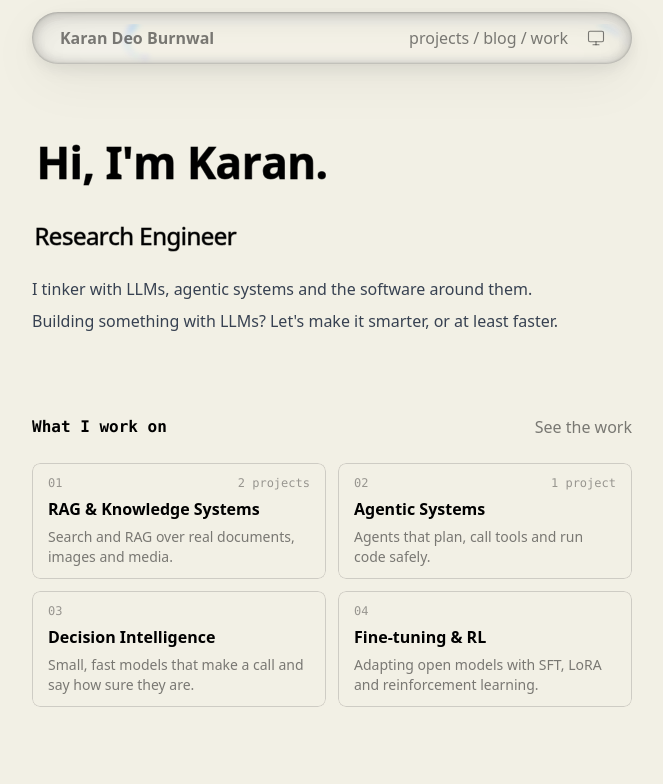
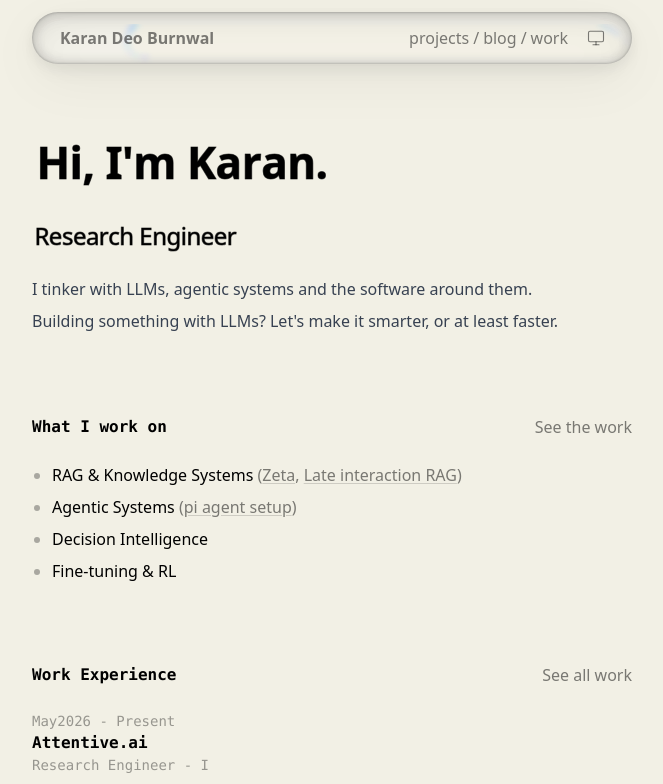
Before and after one commit to logxdx/v4, an Astro site: page / in a window 1280 px wide. Shown: the top 784 px of the page, without its empty margins (308-971 px from the left). Built offline with nearby package versions, Linux system fonts and the light colour scheme; Astro itself is replaced by a stand-in of ours; some packages are replaced by stand-ins of ours; a web font is replaced by a local one.

Commit message:
feat: What I work on as a bulleted list with linked projects and posts
Each area lists its projects and posts in brackets, using a new optional
short title field for compact labels.

```diff
--- a/src/components/FocusAreas.astro
+++ b/src/components/FocusAreas.astro
@@ -1,65 +1,46 @@
 ---
 import { getCollection } from "astro:content";
 import { isVisible } from "@lib/content";
-import SpotlightLink from "@components/react/SpotlightLink";
 import { FOCUS_AREAS } from "@consts";
 
-// Numbered cards for the areas I work in. A card links to the filtered
-// project list when the area has projects, otherwise to its blog posts
-// (RL and fine-tuning work is mostly write-ups, not repos).
-const projects = (await getCollection("projects")).filter(isVisible);
-const posts = (await getCollection("blog")).filter(isVisible);
+// A bulleted list of the areas I work in, each followed by links to the
+// projects and posts tagged with it: "Area (Project, Post, ...)".
+const projects = (await getCollection("projects"))
+  .filter(isVisible)
+  .sort((a, b) => b.data.date.valueOf() - a.data.date.valueOf());
+const posts = (await getCollection("blog"))
+  .filter(isVisible)
+  .sort((a, b) => b.data.date.valueOf() - a.data.date.valueOf());
 
-const areas = FOCUS_AREAS.map((area, i) => {
-  const projectCount = projects.filter((p) => p.data.areas.includes(area.slug)).length;
-  const postCount = posts.filter((p) => p.data.areas.includes(area.slug)).length;
-  return {
-    ...area,
-    index: String(i + 1).padStart(2, "0"),
-    projectCount,
-    postCount,
-    href:
-      projectCount > 0
-        ? `/projects?area=${area.slug}`
-        : postCount > 0
-          ? `/blog?area=${area.slug}`
-          : undefined,
-  };
-});
-
-const plural = (n: number, word: string) => `${n} ${word}${n === 1 ? "" : "s"}`;
+const areas = FOCUS_AREAS.map((area) => ({
+  ...area,
+  links: [...projects, ...posts]
+    .filter((entry) => entry.data.areas.includes(area.slug))
+    .map((entry) => ({
+      href: `/${entry.collection}/${entry.slug}`,
+      label: entry.data.short ?? entry.data.title,
+      title: entry.data.title,
+    })),
+}));
 ---
 
-<ul class="grid gap-3 sm:grid-cols-2">
+<ul class="list-disc space-y-2 pl-5 marker:text-black/30 dark:marker:text-white/30">
   {
-    areas.map((area) => {
-      const Tag = area.href ? "a" : "div";
-      const meta = [
-        area.projectCount > 0 && plural(area.projectCount, "project"),
-        area.postCount > 0 && plural(area.postCount, "post"),
-      ].filter(Boolean).join(" · ");
-      return (
-        <li class="h-full">
-          <SpotlightLink client:visible className="h-full">
-            <Tag
-              href={area.href}
-              class:list={[
-                "group flex h-full flex-col gap-1.5 rounded-lg px-4 py-3 transition-colors duration-300 ease-in-out",
-                area.href && "hover:bg-black/5 dark:hover:bg-white/5",
-              ]}
-            >
-              <div class="flex items-baseline justify-between gap-3 font-mono text-xs opacity-75">
-                <span>{area.index}</span>
-                {meta && <span>{meta}</span>}
-              </div>
-              <div class="font-semibold text-black dark:text-white">
-                {area.title}
-              </div>
-              <p class="text-sm">{area.blurb}</p>
-            </Tag>
-          </SpotlightLink>
-        </li>
-      );
-    })
+    areas.map((area) => (
+      <li>
+        <span class="text-black dark:text-white">{area.title}</span>
+        {/* Kept on single lines: line breaks between JSX pieces render as spaces. */}
+        {area.links.length > 0 && (
+          <span> ({area.links.map((link, i) => (<>{i > 0 && ", "}<a href={link.href} title={link.title} class="area-link">{link.label}</a></>))})</span>
+        )}
+      </li>
+    ))
   }
 </ul>
+
+<style>
+  .area-link {
+    @apply underline decoration-black/15 underline-offset-2 transition-colors duration-300 ease-in-out;
+    @apply hover:text-black hover:decoration-black/25 dark:decoration-white/30 dark:hover:text-white dark:hover:decoration-white/50;
+  }
+</style>
--- a/src/content/blog/agent-driven-niri/index.md
+++ b/src/content/blog/agent-driven-niri/index.md
@@ -1,5 +1,6 @@
 ---
 title: "Making niri agent-drivable on a 6 GB laptop GPU"
+short: "Agent-driven niri"
 description: "How I built pi-operator, which lets an agent drive my niri desktop with three small local models on a 6 GB laptop GPU."
 date: "2026-09-14"
 updated: "2026-11-15"
--- a/src/content/blog/agent-loop-vs-harness/index.md
+++ b/src/content/blog/agent-loop-vs-harness/index.md
@@ -1,5 +1,6 @@
 ---
 title: "The loop is seven lines; the harness is everything else"
+short: "Loop vs harness"
 description: "What an agent harness adds around the simple agent loop, and which failure each piece prevents."
 date: "2026-09-28"
 draft: true
--- a/src/content/blog/data-beats-base/index.md
+++ b/src/content/blog/data-beats-base/index.md
@@ -1,5 +1,6 @@
 ---
 title: "Data beats base: calibrated sub-100 ms classifiers on a 6 GB laptop"
+short: "Data beats base"
 description: "How I built fast, calibrated decision models on a laptop GPU, and found that training on the task mattered much more than the base model."
 date: "2026-09-19"
 draft: true
--- a/src/content/blog/one-policy-gradient/index.md
+++ b/src/content/blog/one-policy-gradient/index.md
@@ -1,5 +1,6 @@
 ---
 title: "Every RL method for LLMs is the same policy gradient"
+short: "One policy gradient"
 description: "How REINFORCE, PPO, GRPO, DAPO, GSPO and CISPO all come from one policy-gradient formula, with each method changing one small piece of it."
 date: "2026-10-21"
 draft: true
--- a/src/content/blog/sandboxing-coding-agents/index.md
+++ b/src/content/blog/sandboxing-coding-agents/index.md
@@ -1,5 +1,6 @@
 ---
 title: "Sandboxing coding agents on my own machine"
+short: "Sandboxing agents"
 description: "How I'd keep a coding agent away from my secrets on macOS and Linux, from Seatbelt and bubblewrap up to gVisor."
 date: "2026-09-29"
 draft: true
--- a/src/content/config.ts
+++ b/src/content/config.ts
@@ -7,6 +7,8 @@ const blog = defineCollection({
   type: "content",
   schema: z.object({
     title: z.string(),
+    // Short label for compact link lists (e.g. the homepage focus areas).
+    short: z.string().optional(),
     description: z.string(),
     date: z.coerce.date(),
     // Set when a post is substantially revised; shown next to the date.
@@ -33,6 +35,8 @@ const projects = defineCollection({
   type: "content",
   schema: z.object({
     title: z.string(),
+    // Short label for compact link lists (e.g. the homepage focus areas).
+    short: z.string().optional(),
     description: z.string(),
     date: z.coerce.date(),
     draft: z.boolean().optional(),
--- a/src/content/projects/late-interaction-visual-rag/index.md
+++ b/src/content/projects/late-interaction-visual-rag/index.md
@@ -1,5 +1,6 @@
 ---
 title: "Late interaction for visual RAG"
+short: "Late interaction RAG"
 description: "RAG over PDFs that indexes whole pages as images with ColPali-style models, so charts, tables and layout count as much as the text."
 date: "August 2025"
 repoURL: "https://github.com/logxdx/contextualized-late-interation-with-pdfs"
--- a/src/content/projects/pi-config/index.md
+++ b/src/content/projects/pi-config/index.md
@@ -1,5 +1,6 @@
 ---
 title: "pi agent setup"
+short: "pi agent setup"
 description: "My setup for the pi terminal coding agent, with extensions for real-browser control, safety checks, checkpoints and web search."
 date: "November 2026"
 repoURL: "https://github.com/logxdx/pi-config"
```
